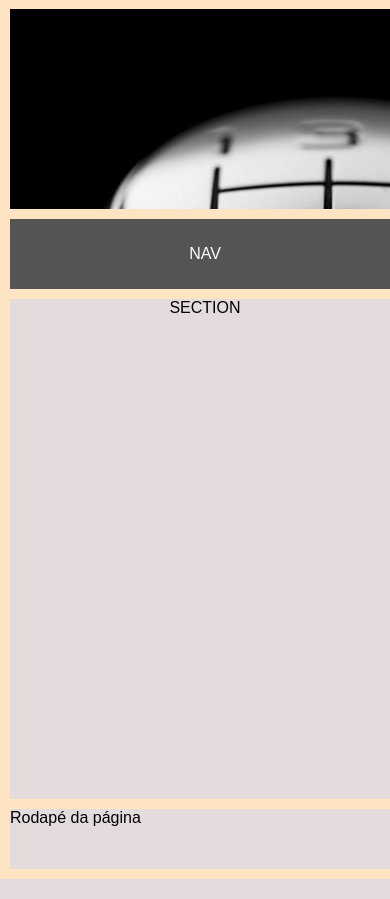
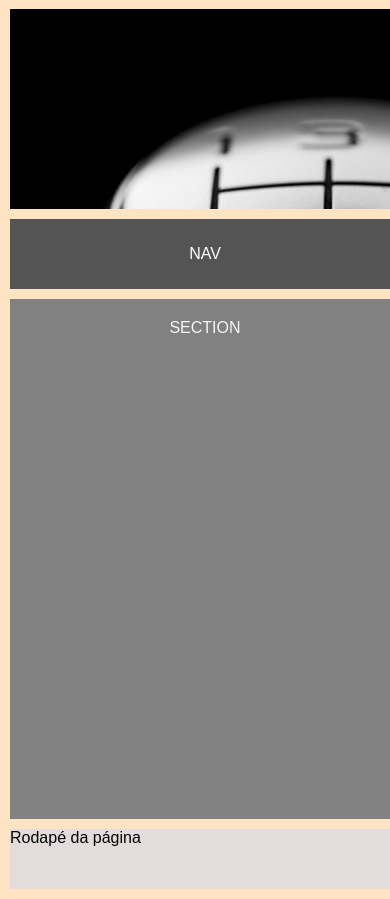
Before and after one commit to FilipeMGaspar/Curso_HTML5_e_CSS3_FSN_2016, a PHP site: page / in a window 390 px wide. Shown: the part 21-920 px from the top of the page. Run offline with PHP 8.4, Linux system fonts and the light colour scheme.

Commit message:
Aula10 - Exercicio

```diff
--- a/Exerc-Aula10/css/estilo.css
+++ b/Exerc-Aula10/css/estilo.css
@@ -87,7 +87,10 @@ footer{
         display: none;
     }
     section{
+        background-color: rgb(129, 129, 129);
+        color: whitesmoke;
         width: 100%;
         text-align: center;
+        padding-top: 20px;
     }
 }
```
